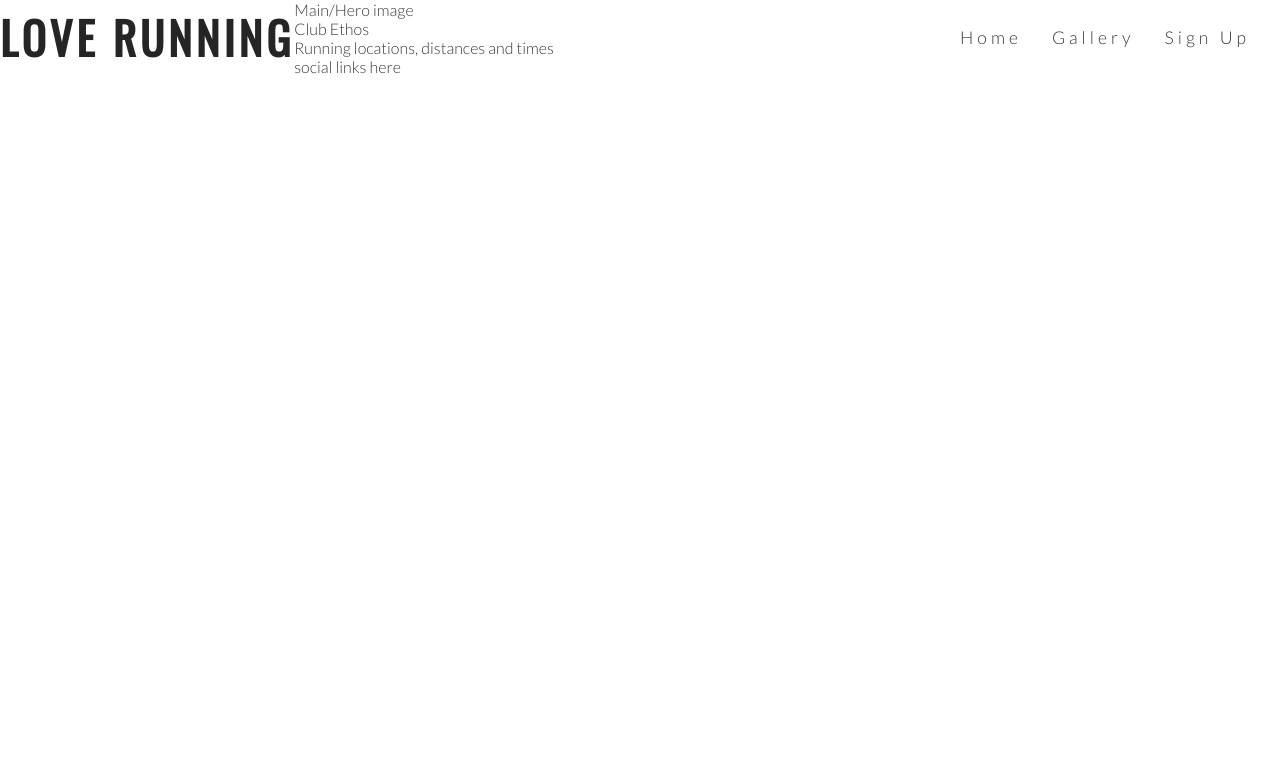
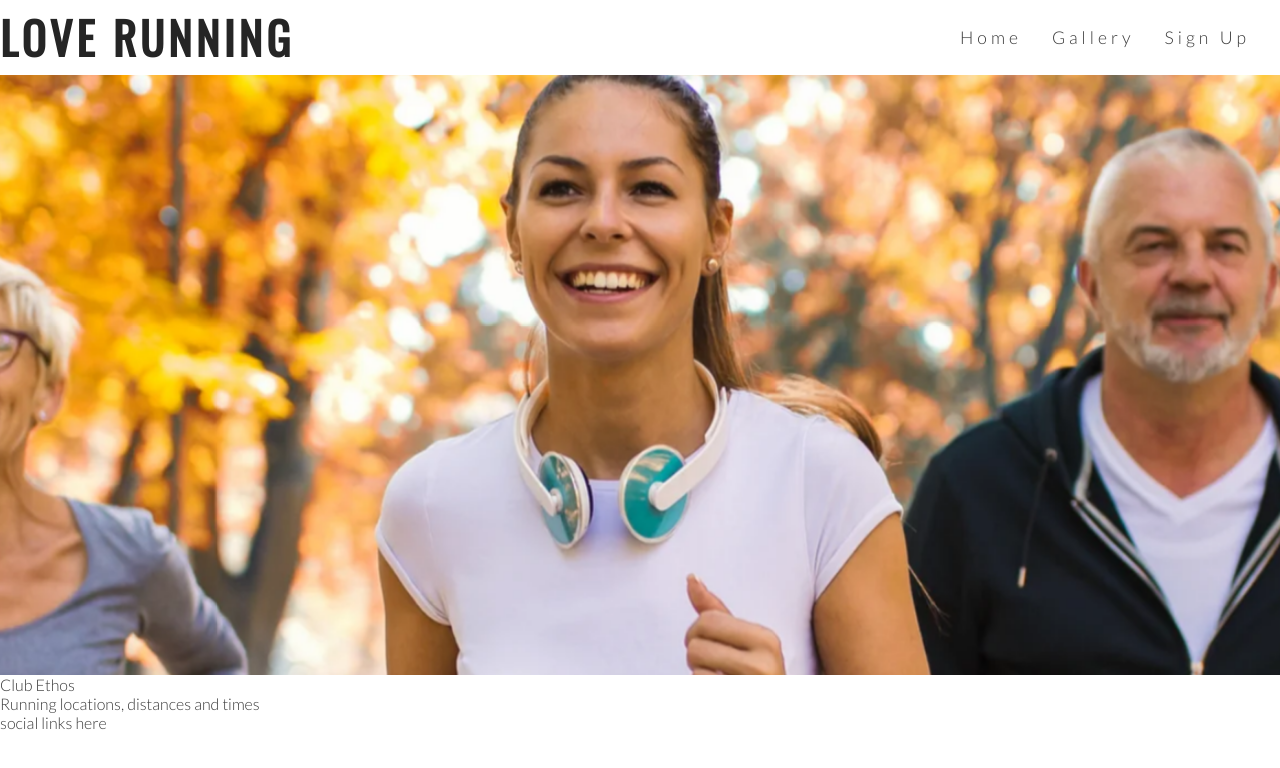
Before and after one commit to lucijahajdu/love-running, a plain HTML site: page index.html in a window 1280 px wide. Drawn offline with nearby package versions, Linux system fonts and the light colour scheme.

Commit message:
Add hero image and animation for zoom

```diff
--- a/assets/css/style.css
+++ b/assets/css/style.css
@@ -55,3 +55,33 @@ h1, h2 {
 .activ {
     border-bottom: 1px solid #3a3a3a;
 }
+
+/* hero image */
+
+#hero-outer {
+    height: 600px;
+    width: 100%;
+    overflow: hidden;
+}
+
+#hero-image {
+    height: 600px;
+    width: 100%;
+    background: url('../css/images/hero-image.webp') no-repeat center center;
+
+    /* animates zoom effect on loading page */
+    animation-name: hero-zoom;
+    animation-duration: 5s;
+    animation-fill-mode: forwards;
+
+}
+
+/* creates the level of zoom for hero image */
+@keyframes hero-zoom {
+    from{
+        transform: scale(1);
+    }
+    to{
+        transform: scale(1.1);
+    }
+}
--- a/index.html
+++ b/index.html
@@ -31,8 +31,8 @@
             </ul>
         </nav>
     </header>
-    <section>
-        Main/Hero image
+    <section id="hero-outer">
+        <div id="hero-image"></div>
     </section>
     <section>
         Club Ethos
```
Also changed, not shown: assets/css/images/hero-image.webp (added).
